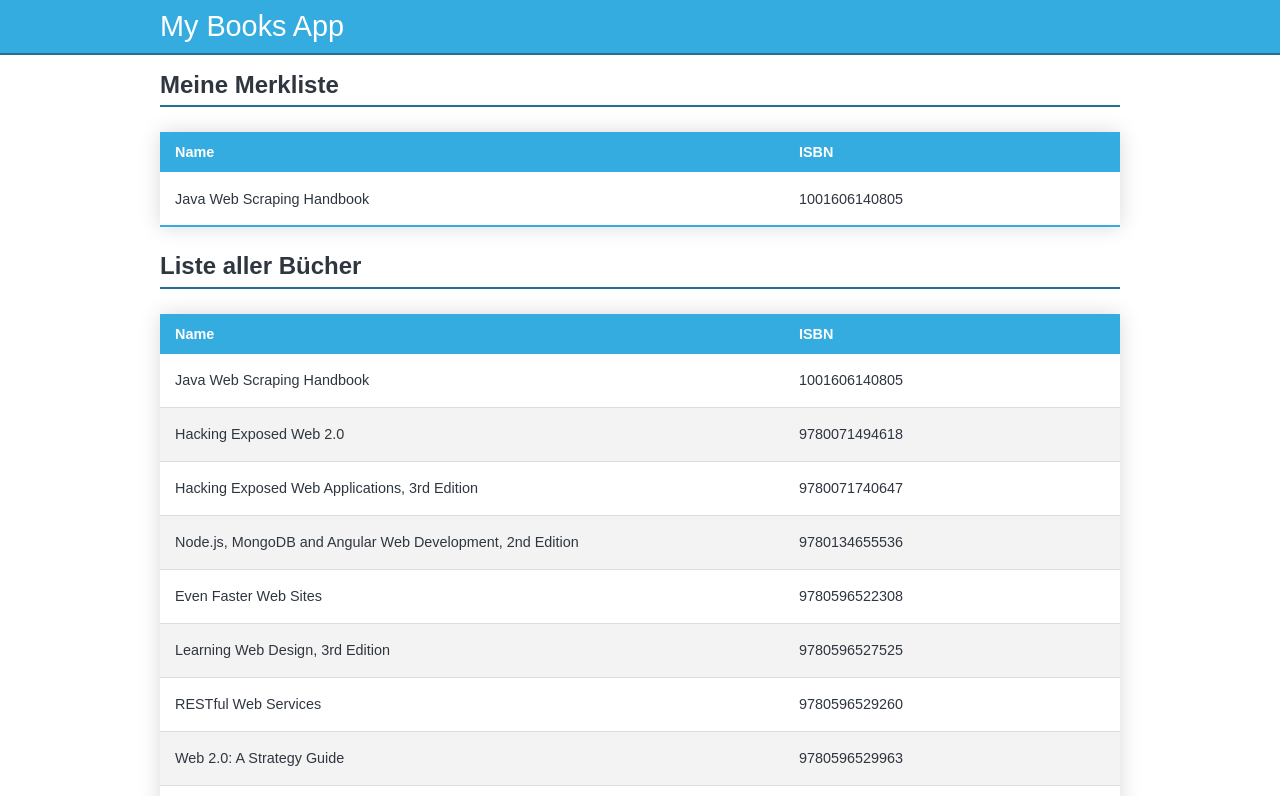
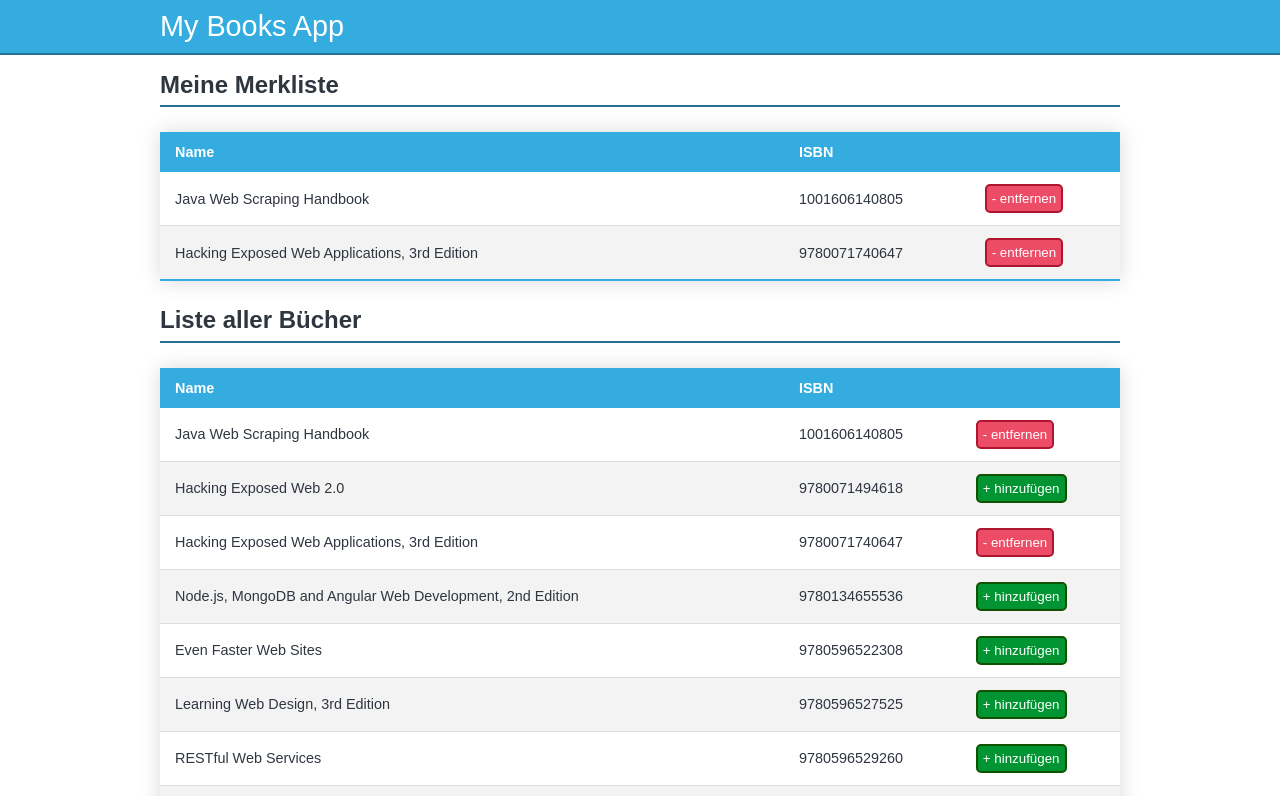
Before and after one commit to may17/my-books-app, a Vue app: page / in a window 1280 px wide. Shown: the top 796 px of the page. Built offline with nearby package versions, Linux system fonts and the light colour scheme; data requests are answered from the project's data file.

Commit message:
Add code examples

```diff
--- a/db.json
+++ b/db.json
@@ -34,7 +34,7 @@
       "publisher": "McGraw-Hill",
       "price": "$9.50",
       "numPages": 482,
-      "isBookmarked": false
+      "isBookmarked": true
     },
     {
       "id": "9780134655536",
--- a/src/App.vue
+++ b/src/App.vue
@@ -5,8 +5,16 @@
     </div>
   </header>
   <main class="wrapper">
-    <ItemTable headline="Meine Merkliste" :rowsData="bookmarks" />
-    <ItemTable headline="Liste aller Bücher" :rowsData="books" />
+    <ItemTable
+      headline="Meine Merkliste"
+      :rowsData="bookmarks"
+      @bookmarked-status-changed="handleBookmarkStatusChange"
+    />
+    <ItemTable
+      headline="Liste aller Bücher"
+      :rowsData="books"
+      @bookmarked-status-changed="handleBookmarkStatusChange"
+    />
   </main>
 </template>
 
@@ -26,6 +34,36 @@ export default {
   computed: {
     bookmarks() {
       return this.books.filter((book) => book.isBookmarked);
+    },
+  },
+  methods: {
+    async handleBookmarkStatusChange(bookId) {
+      const index = this.books.findIndex((book) => book.id === bookId);
+
+      const data = {
+        ...this.books[index],
+        isBookmarked: !this.books[index].isBookmarked,
+      };
+
+      try {
+        const response = await fetch(`http://localhost:3000/books/${bookId}`, {
+          method: "PUT",
+          headers: {
+            "Content-Type": "application/json",
+          },
+          body: JSON.stringify(data),
+        });
+
+        if (!response.ok) {
+          throw Error("Not ok");
+        }
+
+        this.books[index].isBookmarked = !this.books[index].isBookmarked;
+      } catch (error) {
+        alert(
+          "Sorry es gab ein Problem. Wir konnten dein Buch nicht der Merliste hinzufügen."
+        );
+      }
     },
   },
   async created() {
@@ -91,7 +129,6 @@ body {
 }
 
 .table-item__table-row button {
-  opacity: 0;
   padding: 5px;
   transition: opacity 500ms;
   cursor: pointer;
--- a/src/components/ItemTable.vue
+++ b/src/components/ItemTable.vue
@@ -18,7 +18,16 @@
           <td>{{ rowData.title }}</td>
           <td>{{ rowData.isbn }}</td>
           <td>
-            <button class="table-item__table-btn-remove">- entfernen</button>
+            <button
+              :class="{
+                'table-item__table-btn-remove': rowData.isBookmarked,
+                'table-item__table-btn-add': !rowData.isBookmarked,
+              }"
+              @click="$emit('bookmarked-status-changed', rowData.id)"
+            >
+              <span v-if="rowData.isBookmarked">- entfernen</span>
+              <span v-else>+ hinzufügen</span>
+            </button>
           </td>
         </tr>
       </tbody>
```
